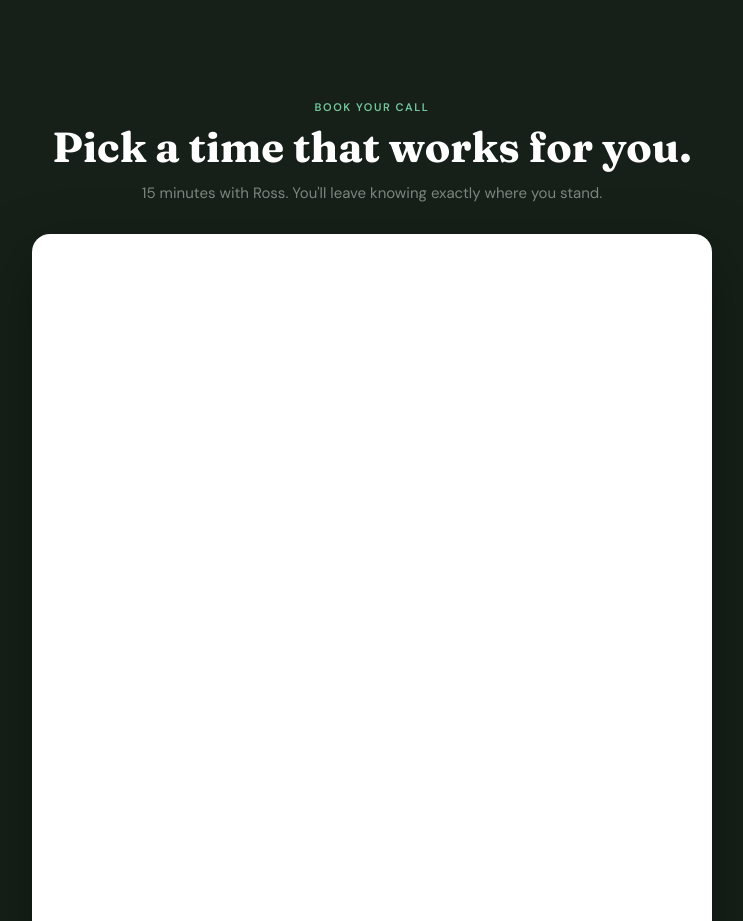
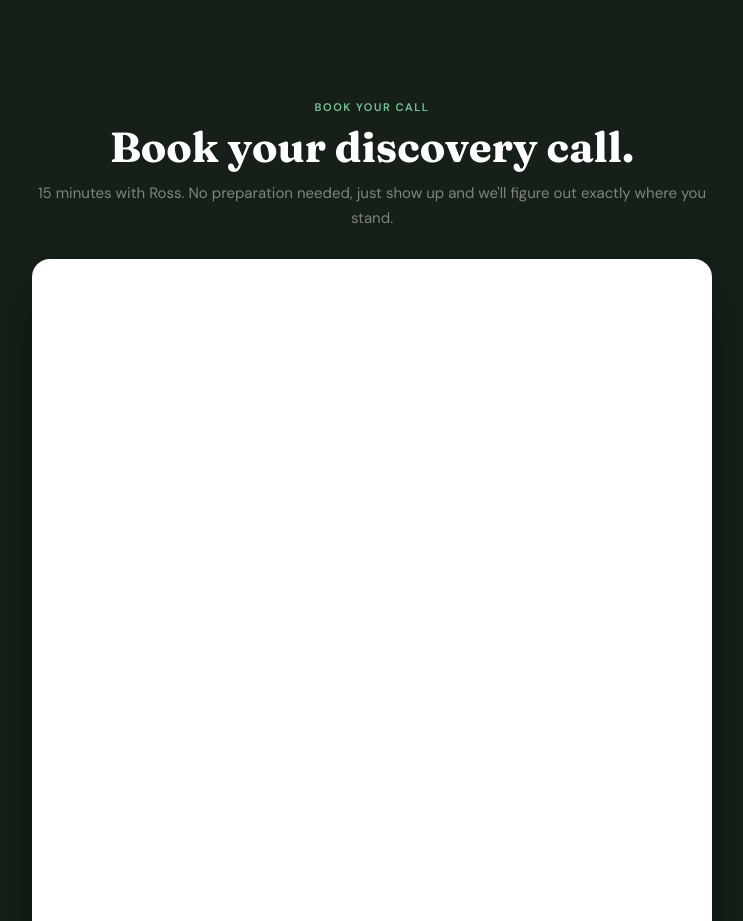
Before and after one commit to rosspascale-savagemoney/savage-money, a plain HTML site: page index.html in a window 1280 px wide. Shown: the part 1940-2861 px from the top of the page, without its empty margins (268-1011 px from the left). Drawn offline with Linux system fonts and the light colour scheme; a script that the page names is missing.

Commit message:
Update index.html

```diff
--- a/index.html
+++ b/index.html
@@ -685,8 +685,8 @@ nav {
 <section class="book" id="book">
   <div class="book-inner">
     <span class="eyebrow reveal">Book your call</span>
-    <h2 class="reveal">Pick a time that works for you.</h2>
-    <p class="book-sub reveal">15 minutes with Ross. You'll leave knowing exactly where you stand.</p>
+    <h2 class="reveal">Book your discovery call.</h2>
+    <p class="book-sub reveal">15 minutes with Ross. No preparation needed, just show up and we'll figure out exactly where you stand.</p>
 
     <div class="cal-wrap reveal">
       <div
```
